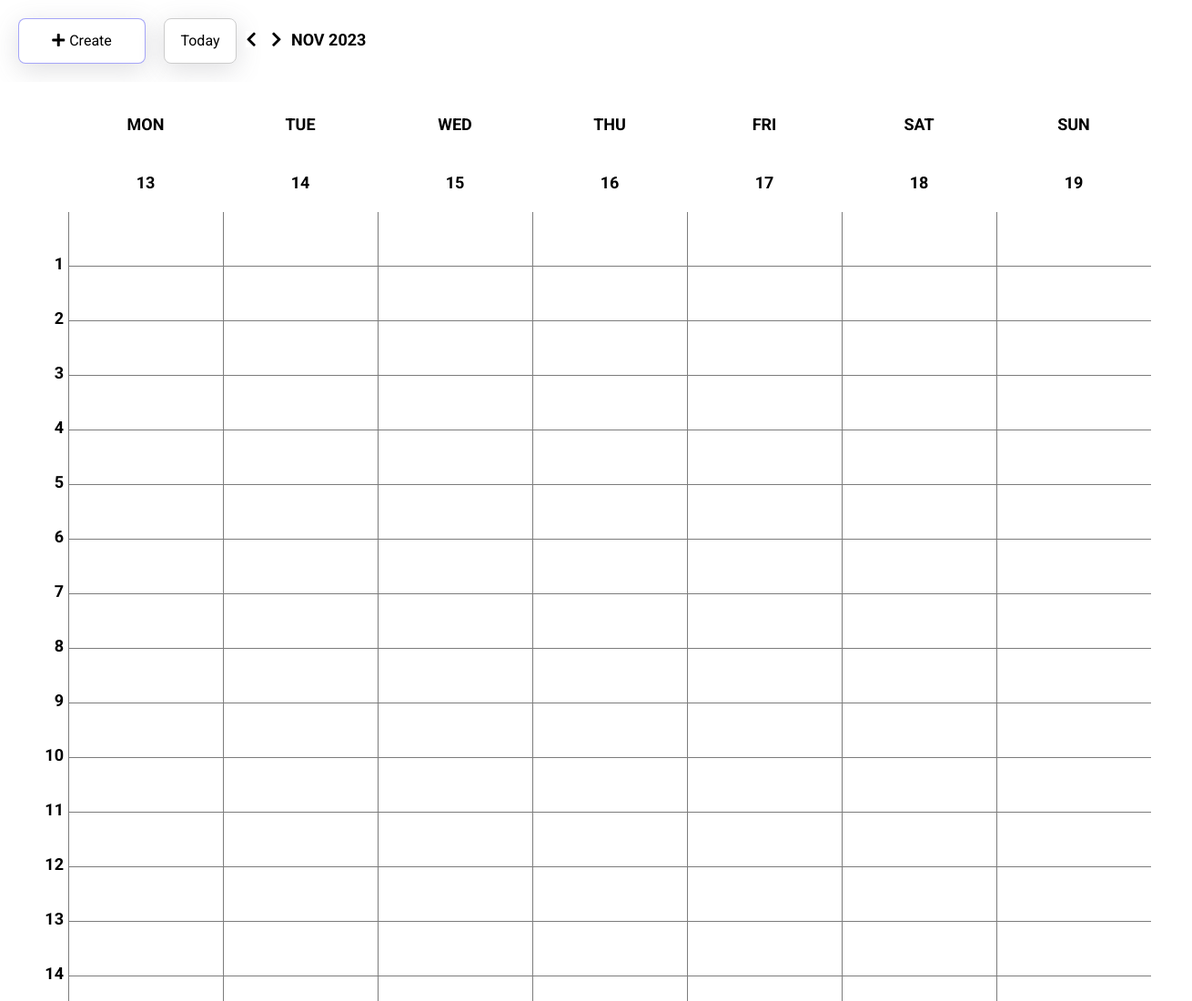
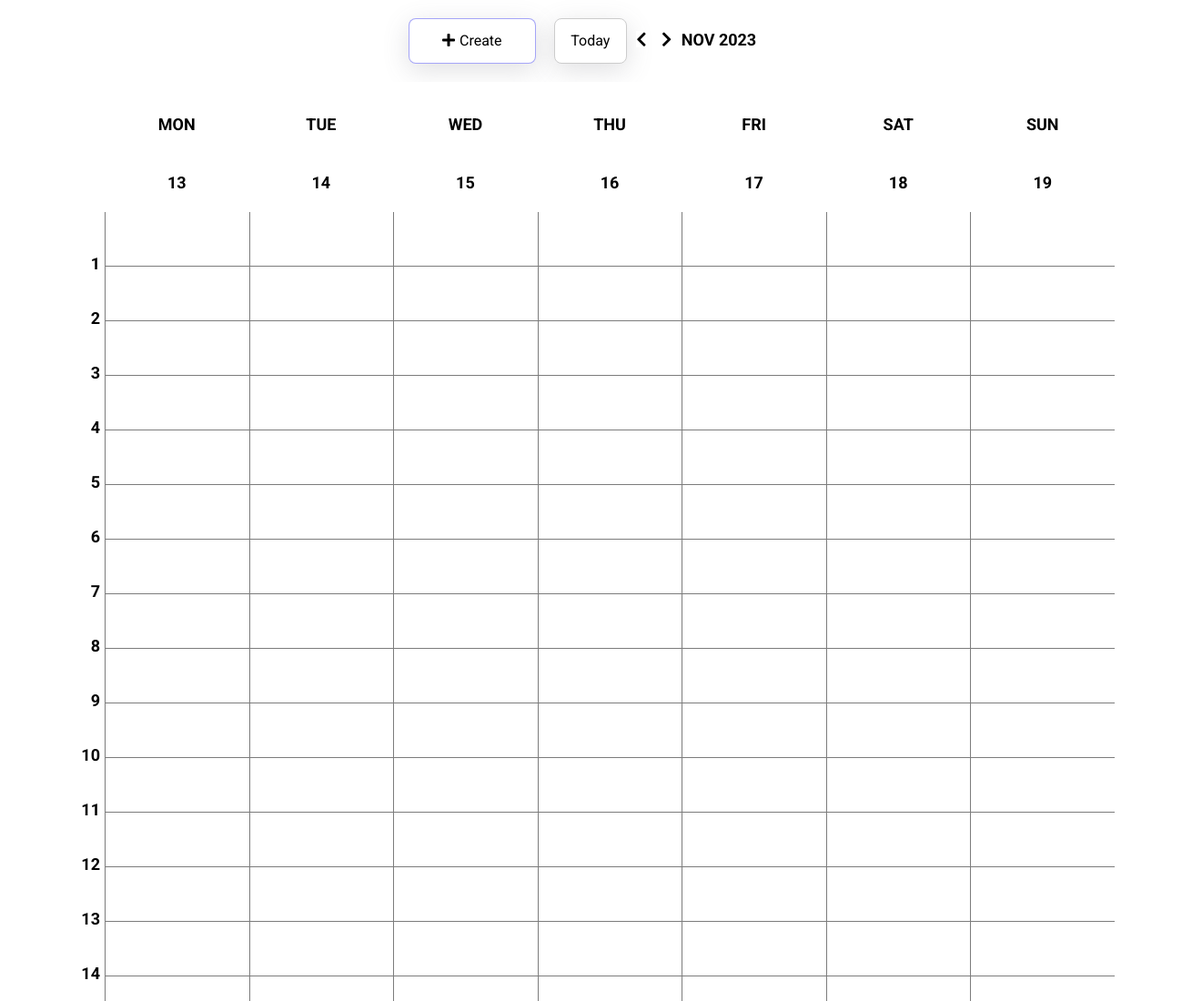
Before and after one commit to Ozirska/JSproject, a website with bundled scripts: page index.html in a window 1280 px wide. Shown: the top 1100 px of the page at 91% size, 1310 px wide, since content can reach past the window. Built offline with nearby package versions, Linux system fonts and the light colour scheme.

Commit message:
add class container

```diff
--- a/index.html
+++ b/index.html
@@ -24,7 +24,7 @@
   </head>
 
   <body class="page">
-    <header class="header">
+    <header class="header container">
       <button class="button create-event-btn">
         <i class="fas fa-plus create-event-btn__icon"></i>Create
       </button>
@@ -41,7 +41,7 @@
         <span class="navigation__displayed-month">Jun - Jul 2019</span>
       </div>
     </header>
-    <section class="calendar">
+    <section class="calendar container">
       <header class="calendar__header"></header>
       <div class="calendar__body">
         <div class="calendar__week-container">
@@ -77,7 +77,7 @@
         </div>
       </div>
     </div>
-    <div class="popup hidden overlay">
+    <div class="popup hidden overlay modal_container">
       <div class="popup__overlay"></div>
       <div class="popup__content">
         <button class="delete-event-btn">Delete</button>
```
